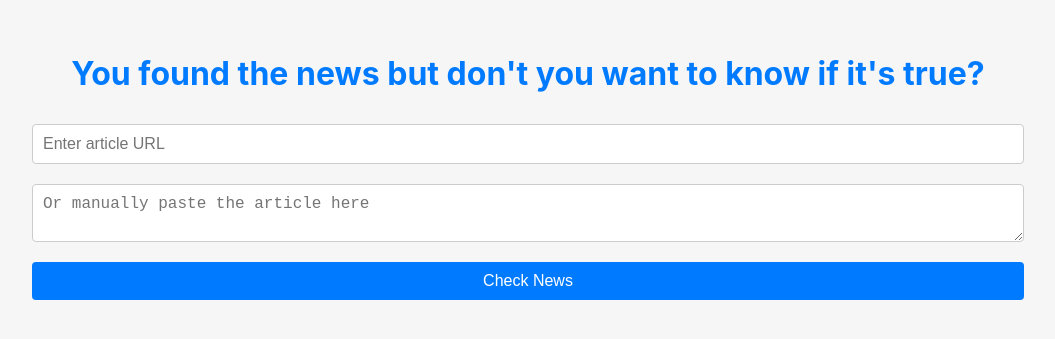
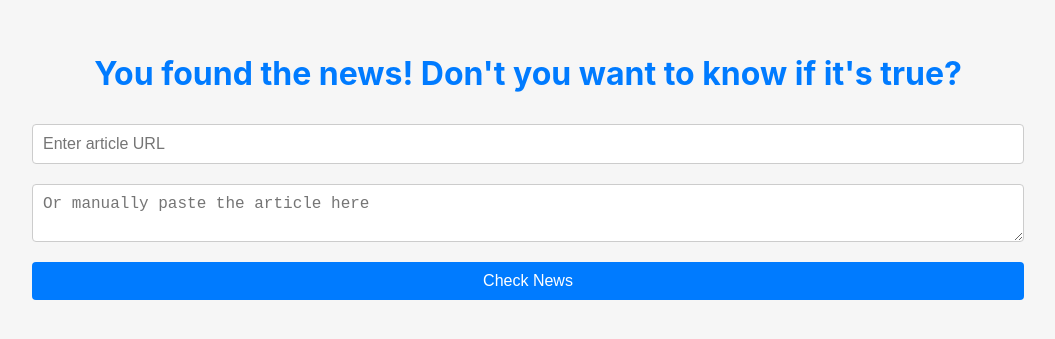
Before and after one commit to xenasiap/fake_news_checker, a React (Create React App) app in the folder frontend/news_checker_frontend/: page / in a window 1280 px wide. Shown: the part 233-572 px from the top of the page, without its empty margins (112-1167 px from the left). Built offline with nearby package versions, Linux system fonts and the light colour scheme.

Commit message:
Fixed the title

```diff
--- a/frontend/news_checker_frontend/src/Title.js
+++ b/frontend/news_checker_frontend/src/Title.js
@@ -4,7 +4,7 @@ import './Title.css';
 function Title() {
   return (
     <div>
-      <h1 className="blue-text">You found the news but don't you want to know if it's true?</h1>
+      <h1 className="blue-text">You found the news! Don't you want to know if it's true?</h1>
     </div>
   )
 }
```
